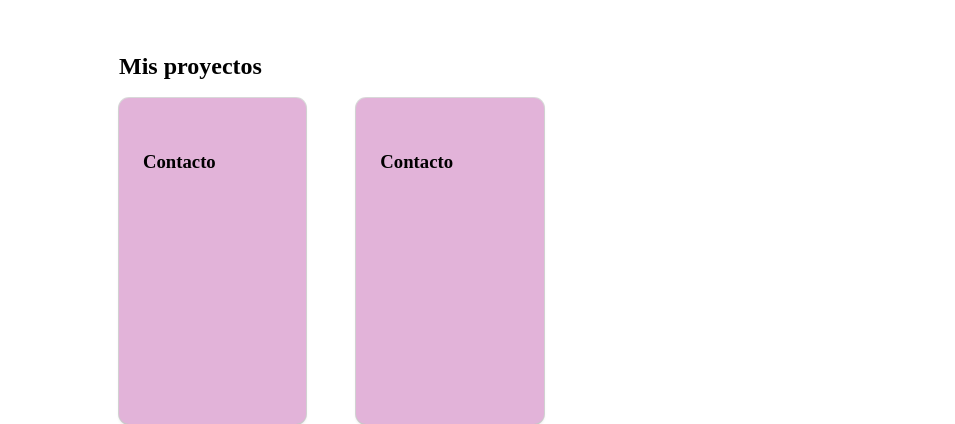
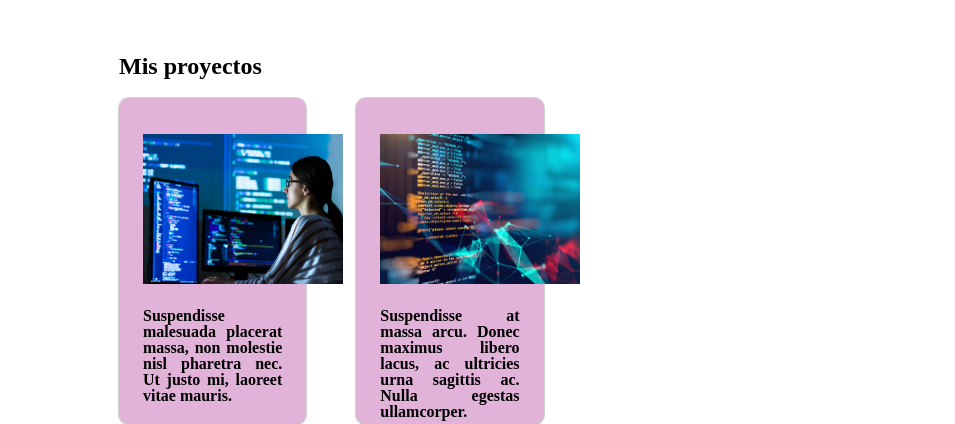
Before and after one commit to PanchiAnubis/Tarea-3, a plain HTML site: page index.html in a window 1280 px wide. Shown: the part 511-935 px from the top of the page, 325-1280 px from the left. Drawn offline with Linux system fonts and the light colour scheme.

Commit message:
terminado

```diff
--- a/index.html
+++ b/index.html
@@ -92,15 +92,15 @@
             <h2>Mis proyectos</h2>
             <div class="proyectos">
               <div class="col-4">
-                <div class="projects">
-
-                  <h3 class="left">Contacto</h3>
+                  <div class="projects">
+                    <img class="proj" src="resources/bigstock-Software-Developer-Freelancer-321565021-scaled.jpg">
+                    <h4 class="left">Suspendisse malesuada placerat massa, non molestie nisl pharetra nec. Ut justo mi, laoreet vitae mauris.</h4>
                   </div>
                 </div>
                 <div class="col-4">
                   <div class="projects">
-
-                    <h3 class="left">Contacto</h3>
+                    <img class="proj" src="resources/how-to-become-software-engineer.jpg">
+                    <h4 class="left">Suspendisse at massa arcu. Donec maximus libero lacus, ac ultricies urna sagittis ac. Nulla egestas ullamcorper.</h4>
                   </div>
                 </div>
               </div>
--- a/style.css
+++ b/style.css
@@ -138,3 +138,8 @@ div.projects{
     width: 100%;
     display: flex;
   }
+
+  img.proj{
+    width: 200px;
+    height: 150px;
+  }
```
Also changed, not shown: resources/bigstock-Software-Developer-Freelancer-321565021-scaled.jpg (added), resources/how-to-become-software-engineer.jpg (added).
